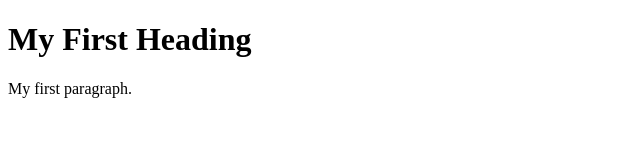
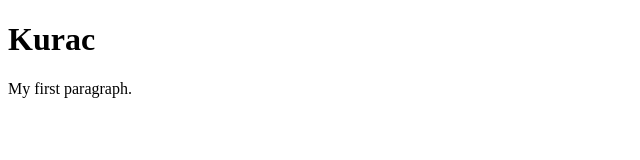
Before and after one commit to Pete3254/pwte.github.io, a plain HTML site: page index.html in a window 1280 px wide. Shown: the whole page, without its empty margins (0-640 px from the left). Drawn offline with Linux system fonts and the light colour scheme.

Commit message:
Update index.html

```diff
--- a/index.html
+++ b/index.html
@@ -2,7 +2,7 @@
 <html>
 <body>
 
-<h1>My First Heading</h1>
+<h1>Kurac</h1>
 
 <p>My first paragraph.</p>
 
```
